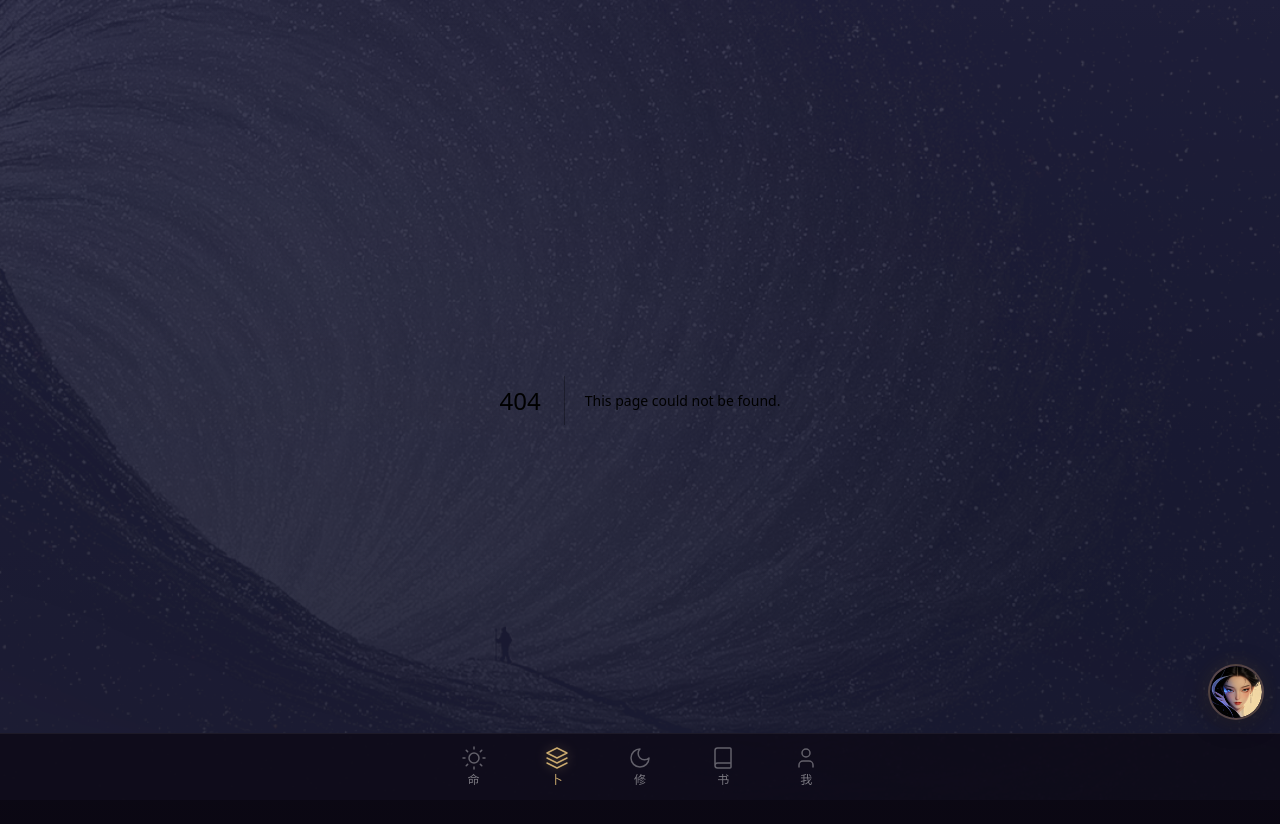
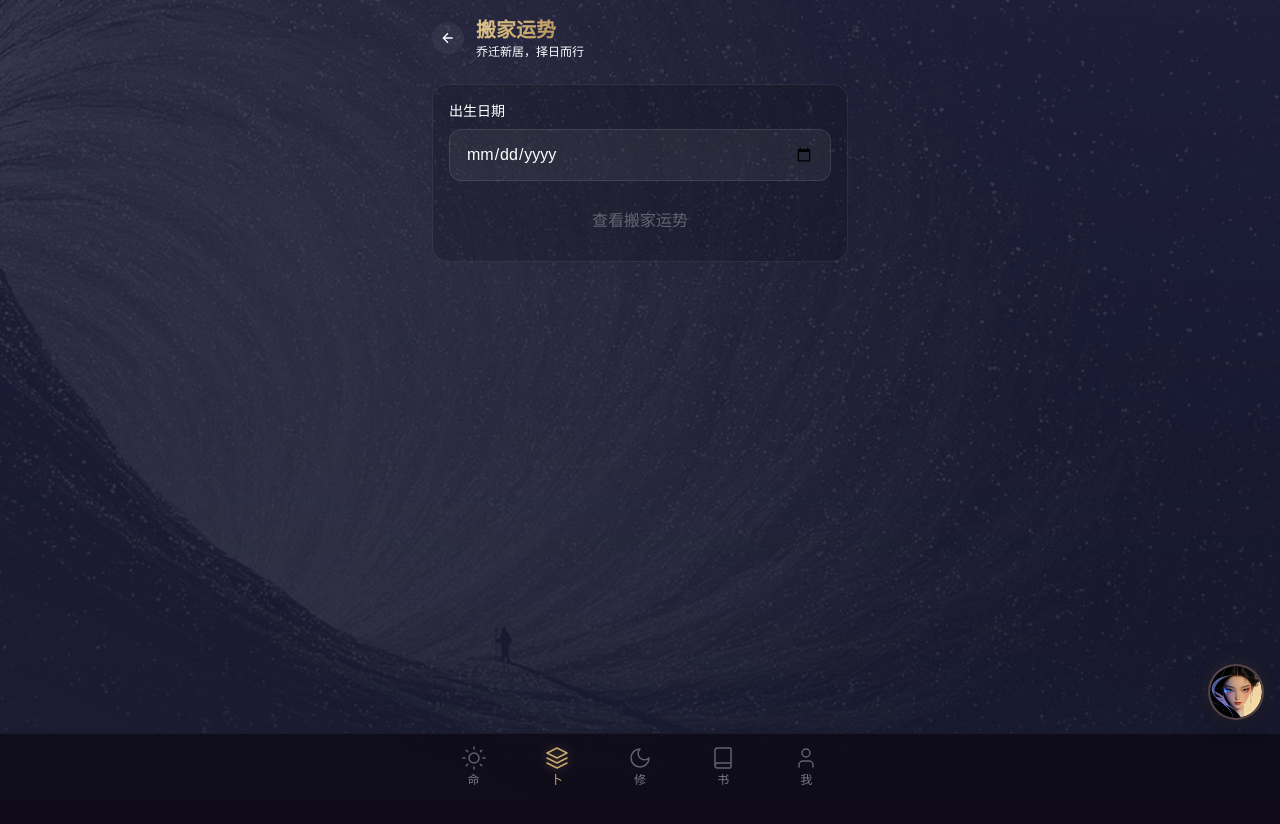
Before and after one commit to wuyi-LifeGPS/fatemaster-ai, a Next.js app: page /bu/move-fortune in a window 1280 px wide. Before the commit this address had no page. Shown: the top 824 px of the page. After the commit the page ends 800 px from the top, so only its background shows below. Built offline with nearby package versions, Linux system fonts and the light colour scheme.

Commit message:
feat: 增加搬家运势功能（/bu/move-fortune）

```diff
--- /dev/null
+++ b/src/app/bu/move-fortune/page.tsx
@@ -0,0 +1,139 @@
+'use client'
+
+import { useState } from 'react'
+import Link from 'next/link'
+
+const DIRECTIONS = [
+  { name: '东', icon: '⬅️', meaning: '震卦，主事业、成长' },
+  { name: '南', icon: '⬇️', meaning: '离卦，主名声、桃花' },
+  { name: '西', icon: '➡️', meaning: '兑卦，主子女、创意' },
+  { name: '北', icon: '⬆️', meaning: '坎卦，主事业、智慧' },
+  { name: '东南', icon: '↙️', meaning: '巽卦，主财运、人缘' },
+  { name: '西南', icon: '↗️', meaning: '坤卦，主婚姻、家庭' },
+  { name: '东北', icon: '↘️', meaning: '艮卦，主学业、知识' },
+  { name: '西北', icon: '↖️', meaning: '乾卦，主贵人、权力' },
+]
+
+const FLOOR_NUMBERS = [
+  { floor: '1-3层', meaning: '接地气，适合老人和小孩', luck: 85 },
+  { floor: '4-6层', meaning: '适中高度，采光通风好', luck: 90 },
+  { floor: '7-9层', meaning: '视野开阔，空气质量好', luck: 88 },
+  { floor: '10层以上', meaning: '高高在上，事业运旺', luck: 82 },
+]
+
+function getMoveFortune(birthDate: string) {
+  const date = new Date(birthDate)
+  const today = new Date()
+  const combined = date.getDate() + today.getDate()
+  const direction = DIRECTIONS[combined % DIRECTIONS.length]
+  const floor = FLOOR_NUMBERS[combined % FLOOR_NUMBERS.length]
+  const luck = Math.floor(Math.random() * 20) + 80
+
+  return {
+    direction,
+    floor,
+    luck,
+    color: luck >= 85 ? 'text-green-400' : luck >= 70 ? 'text-yellow-400' : 'text-red-400',
+    level: luck >= 85 ? '大吉' : luck >= 70 ? '中吉' : '小吉',
+    date: `${today.getMonth() + 1}月${today.getDate()}日`,
+  }
+}
+
+export default function MoveFortunePage() {
+  const [birthDate, setBirthDate] = useState('')
+  const [result, setResult] = useState<any>(null)
+
+  const analyze = () => {
+    if (!birthDate) return
+    setResult(getMoveFortune(birthDate))
+  }
+
+  return (
+    <div className="px-4 pt-4 pb-24 animate-fade-in">
+      {/* Header */}
+      <div className="flex items-center gap-3 mb-6">
+        <Link href="/bu" className="w-8 h-8 rounded-full bg-white/5 flex items-center justify-center hover:bg-white/10 transition">
+          <svg width="16" height="16" viewBox="0 0 24 24" fill="none" stroke="currentColor" strokeWidth="2">
+            <path d="M19 12H5M12 19l-7-7 7-7" />
+          </svg>
+        </Link>
+        <div>
+          <h1 className="text-gold-gradient text-xl font-bold">搬家运势</h1>
+          <p className="text-moonly-text-muted text-xs">乔迁新居，择日而行</p>
+        </div>
+      </div>
+
+      {/* Input */}
+      <div className="moonly-card p-4 mb-6">
+        <div className="mb-4">
+          <label className="text-white text-sm font-medium mb-2 block">出生日期</label>
+          <input
+            type="date"
+            value={birthDate}
+            onChange={e => setBirthDate(e.target.value)}
+            className="w-full bg-white/5 border border-white/10 rounded-xl px-4 py-3 text-white text-base focus:outline-none focus:border-moonly-gold/30"
+          />
+        </div>
+        <button
+          onClick={analyze}
+          disabled={!birthDate}
+          className="w-full py-3 bg-moonly-gold/10 text-moonly-gold rounded-xl font-medium hover:bg-moonly-gold/20 transition disabled:opacity-30 disabled:cursor-not-allowed"
+        >
+          查看搬家运势
+        </button>
+      </div>
+
+      {/* Result */}
+      {result && (
+        <div className="space-y-4">
+          <div className="moonly-card p-6 text-center">
+            <div className="text-4xl mb-3">🏠</div>
+            <div className="text-gold text-2xl font-bold mb-2">搬家运势</div>
+            <div className="text-moonly-text-secondary text-sm">{result.date}</div>
+            <div className={`text-2xl font-bold mt-4 ${result.color}`}>{result.level}</div>
+            <div className="mt-4">
+              <div className="text-moonly-text-muted text-xs mb-1">乔迁指数</div>
+              <div className="w-full bg-white/5 rounded-full h-3">
+                <div
+                  className={`h-3 rounded-full transition-all duration-1000 ${
+                    result.luck >= 85 ? 'bg-green-400' : result.luck >= 70 ? 'bg-yellow-400' : 'bg-red-400'
+                  }`}
+                  style={{ width: `${result.luck}%` }}
+                />
+              </div>
+              <div className={`text-lg font-bold mt-1 ${result.color}`}>{result.luck}分</div>
+            </div>
+          </div>
+
+          <div className="grid grid-cols-2 gap-3">
+            <div className="moonly-card p-4 text-center">
+              <div className="text-moonly-text-muted text-xs mb-1">吉利方向</div>
+              <div className="text-2xl mb-1">{result.direction.icon}</div>
+              <div className="text-gold text-lg font-bold">{result.direction.name}</div>
+            </div>
+            <div className="moonly-card p-4 text-center">
+              <div className="text-moonly-text-muted text-xs mb-1">推荐楼层</div>
+              <div className="text-gold text-lg font-bold">{result.floor.floor}</div>
+            </div>
+          </div>
+
+          <div className="moonly-card p-4">
+            <h3 className="text-gold text-sm font-semibold mb-3">💡 搬家建议</h3>
+            <div className="text-moonly-text-secondary text-sm leading-relaxed space-y-2">
+              <p>🧭 {result.direction.meaning}</p>
+              <p>🏢 {result.floor.meaning}</p>
+              <p>📅 今日{result.luck >= 85 ? '非常适合' : result.luck >= 70 ? '适合' : '谨慎'}搬家</p>
+            </div>
+          </div>
+
+          <button
+            onClick={() => { setBirthDate(''); setResult(null) }}
+            className="w-full py-3 bg-white/5 text-white rounded-xl font-medium hover:bg-white/10 transition"
+          >
+            重新查看
+          </button>
+        </div>
+      )}
+    </div>
+  )
+}
--- a/src/app/bu/page.tsx
+++ b/src/app/bu/page.tsx
@@ -39,6 +39,15 @@ const DIVINATION_TOOLS = [
     status: 'ready',
     color: 'from-red-500/20 to-red-600/10',
     border: 'border-red-500/20',
+  },
+  {
+    icon: '搬',
+    label: '搬家运势',
+    desc: '乔迁新居，择日而行',
+    href: '/bu/move-fortune',
+    status: 'ready',
+    color: 'from-brown-500/20 to-brown-600/10',
+    border: 'border-brown-500/20',
   },
   {
     icon: '康',
```
